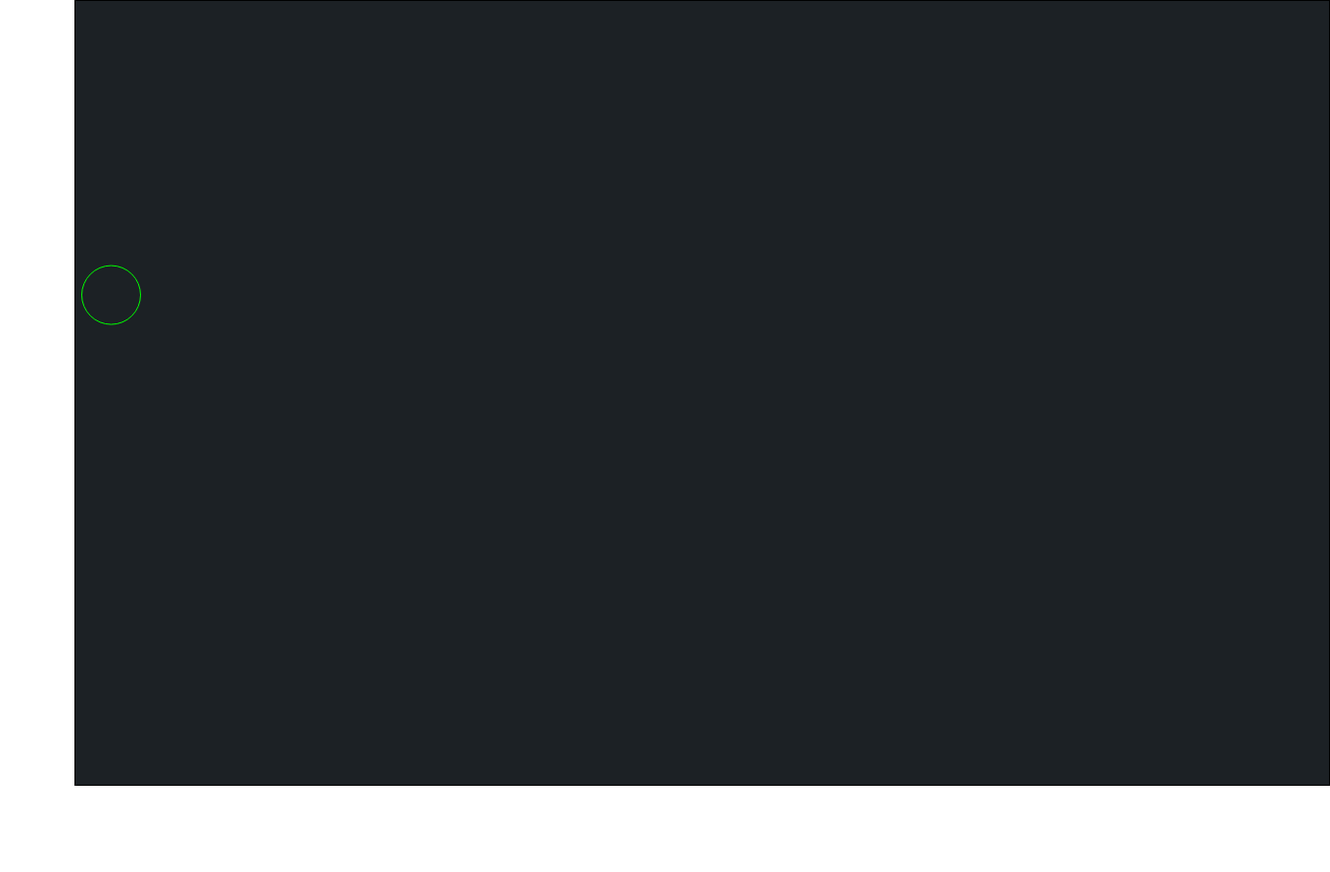
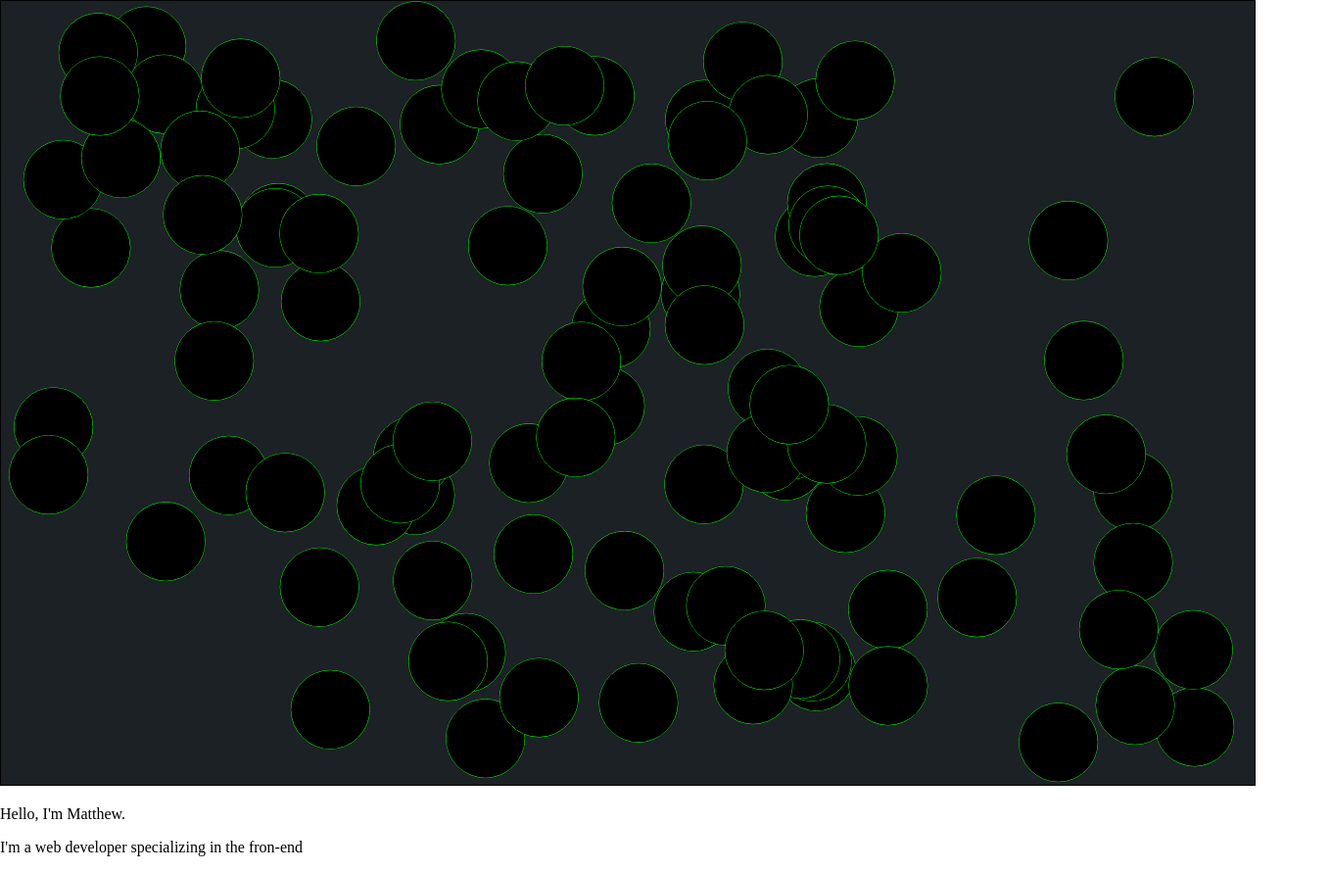
Before and after one commit to mmartell2/Crash-Course, a plain HTML site: page index.html in a window 1280 px wide. Shown: the whole page at 98% size, 1358 px wide, since content can reach past the window. Before the commit the page ends 806 px from the top, so only its background shows below. Drawn offline with Linux system fonts and the light colour scheme.

Commit message:
moving circles

```diff
--- a/index.html
+++ b/index.html
@@ -6,13 +6,14 @@
     </head>
     <body>
         <div class="home">
+            <div class="canvas">
+                <canvas class="connecting-dots"></canvas>
+            </div>
             <div class="landing">
                 <p>Hello, I'm <span>Matthew</span>.</p>
                 <p>I'm a web developer specializing in the fron-end</p>
             </div>
-            <div class="canvas">
-                <canvas class="connecting-dots"></canvas>
-            </div>
+
 
         </div>
         <script src="javaScript/canvas.js"></script>
--- a/javaScript/canvas.js
+++ b/javaScript/canvas.js
@@ -42,30 +42,88 @@ var context = canvas.getContext('2d');
 //     context.stroke();
 // }
 
-var x = Math.random() * innerWidth;
-var y = Math.random() * innerHeight;
-var dx = (Math.random() - 0.5) * 8;
-var dy = (Math.random() - 0.5) * 8;
-var radius = 30;
+//makes it so the event only returns the mouse x and y cordinates
+var mouse = {
+    x: undefined,
+    y: undefined
+}
+//event listener on mouse move
+window.addEventListener('mousemove', function(event) {
+    mouse.x = event.x;
+    mouse.y = event.y;
+
+})
+
+//circle function
+function Circle(x, y, dx, dy, radius) {
+    this.x = x;
+    this.y = y;
+    this.dx = dx;
+    this.dy = dy;
+    this.radius = radius;
+    //draw function that creates the circle
+    this.draw = function(){
+        context.beginPath();
+        context.arc(this.x, this.y, this.radius, 0, Math.PI * 2, false);
+        context.strokeStyle = 'lime';
+        context.stroke();
+        context.fill();
+    }
+    //update function that moves the circles and enables bounce
+    this.update = function(){
+        if(this.x + this.radius > innerWidth || this.x - this.radius < 0){
+            this.dx = -this.dx;
+        }
+
+        if(this.y + this.radius > innerHeight || this.y - this.radius < 0){
+            this.dy = -this.dy;
+        }
+        this.x += this.dx;
+        this.y += this.dy;
+
+        this.draw();
+    }
+}
+//circle array to store cicles created by the for loop
+var circleArray = [];
+    //for loop to create the circles
+    for(i = 0; i <100; i++){
+        var radius = 40;
+        var x = Math.random() * (innerWidth - radius * 2) + radius;
+        var y = Math.random() * (innerHeight - radius * 2) + radius;
+        var dx = (Math.random() - 0.5);
+        var dy = (Math.random() - 0.5);
+
+        circleArray.push(new Circle(x, y, dx, dy, radius));
+    }
+
+var circle = new Circle(Math.random() * window.innerWidth, Math.random() * window.innerHeight, 2, 2, 30);
+//animate function that clears the screen of previous circles making it look like the circles are moving
 function animate() {
     requestAnimationFrame(animate);
     context.clearRect(0, 0, innerWidth, innerHeight);
 
-    // // arc / circle
-    context.beginPath();
-    context.arc(x, y, 30, 0, Math.PI * 2, false);
-    context.strokeStyle = colors[Math.floor(Math.random() * colors.length)];
-    context.stroke();
-
-    if(x + radius > innerWidth || x - radius < 0){
-        dx = -dx;
+    for(i = 0; i < circleArray.length; i++){
+        circleArray[i].update();
     }
 
-    if(y + radius > innerHeight || y - radius < 0){
-        dy = -dy;
-    }
-    x += dx;
-    y += dy;
-}
+
+    // // arc / circle
+    // context.beginPath();
+    // context.arc(x, y, 30, 0, Math.PI * 2, false);
+    // context.strokeStyle = 'lime';
+    // //context.strokeStyle = colors[Math.floor(Math.random() * colors.length)];
+    // context.stroke();
+
+//     if(x + radius > innerWidth || x - radius < 0){
+//         dx = -dx;
+//     }
+
+//     if(y + radius > innerHeight || y - radius < 0){
+//         dy = -dy;
+//     }
+//     x += dx;
+//     y += dy;
+ }
 
 animate();
--- a/style.css
+++ b/style.css
@@ -6,13 +6,3 @@ body {
     border: 1px solid black;
     background-color: rgb(28, 33, 37);
 }
-
-.home {
-    display: flex;
-}
-
-.landing {
-    color: white;
-    margin-right: auto;
-    margin-left: auto;
-}
```
